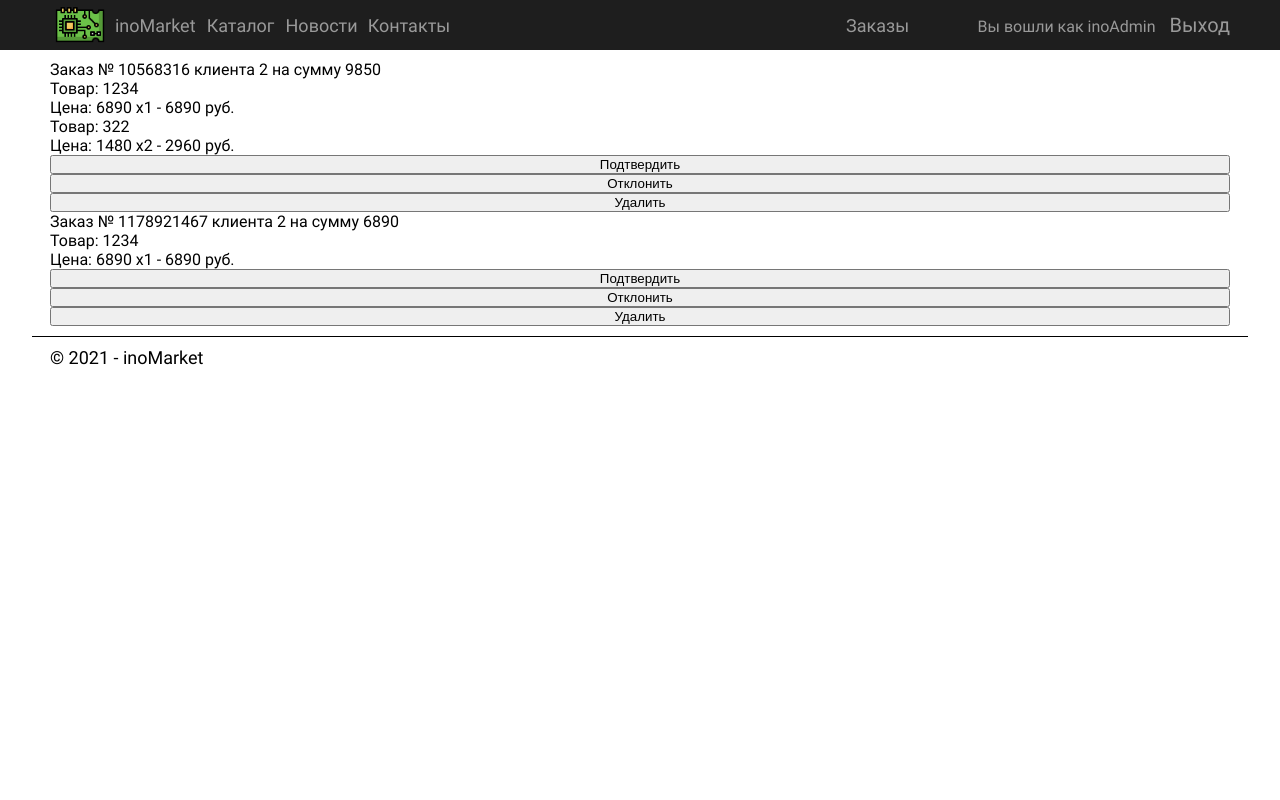
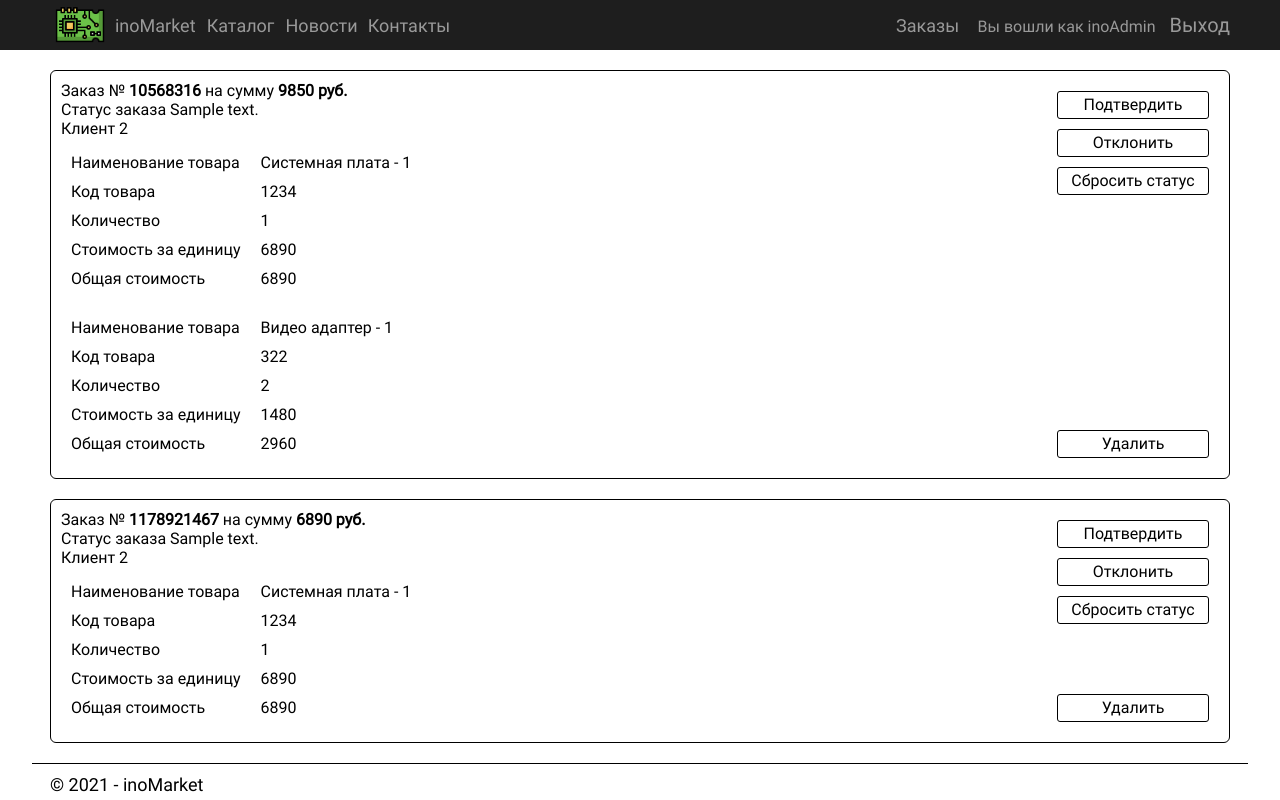
Before and after one commit to inoplanetyanya/CurseWorkDjango, a Django app: page /manager-orders in a window 1280 px wide. Run offline with Django 3.2, Linux system fonts and the light colour scheme; a user stored in the database is signed in; data comes from the database, SQL or seed files in the repository; tables that the repository leaves empty hold one stand-in row (values such as "Sample post"); some libraries are stand-ins or nearby versions.

Commit message:
restyles

```diff
--- a/app/static/app/content/manager-orders-styles.css
+++ b/app/static/app/content/manager-orders-styles.css
@@ -5,3 +5,61 @@
   margin: 10px 50px;
   color: #000000;
 }
+
+.manager-orders-container .order-container {
+  display: flex;
+  flex-direction: row;
+  flex-wrap: nowrap;
+  justify-content: space-between;
+  border: 1px solid #000000;
+  border-radius: 6px;
+  margin: 10px 0;
+}
+
+.manager-orders-container .order-container .order-info {
+  margin: 10px;
+}
+
+.order-details {
+  display: flex;
+  flex-direction: row;
+  flex-wrap: nowrap;
+}
+
+.manager-orders-container .left-part,.right-part {
+  display: flex;
+  flex-direction: column;
+  flex-wrap: nowrap;
+  margin: 10px;
+}
+
+.manager-orders-container .left-part p,.right-part p {
+  margin: 5px 0;
+}
+
+.status-buttons {
+  display: flex;
+  flex-direction: column;
+  flex-wrap: nowrap;
+  align-items: center;
+  justify-content: space-between;
+  color: #000000;
+  margin: 10px;
+}
+
+.status-change-button {
+  display: block;
+  text-decoration: none;
+  color: #000000;
+  border: 1px solid #000000;
+  border-radius: 3px;
+  width: 150px;
+  line-height: 26px;
+  margin: 10px;
+  text-align: center;
+}
+
+.status-change-button:hover {
+  text-decoration: none;
+  cursor: pointer;
+}
--- a/app/templates/app/layout.html
+++ b/app/templates/app/layout.html
@@ -44,19 +44,19 @@
           </div>
           <div class="header-right">
             {% if user.is_authenticated and not user.is_staff %}
-            <div class="header-link-container manager-orders-container">
+            <div class="header-link-container manager-orders-link-container">
               <a class="header-link" href="{% url 'client-cart' %}">Корзина</a>
             </div>
             {% endif %} {% if user.is_authenticated and not user.is_staff %}
-            <div class="header-link-container manager-orders-container">
+            <div class="header-link-container manager-orders-link-container">
               <a class="header-link" href="{% url 'client-orders' %}">Заказы</a>
             </div>
             {% endif %} {% if user.is_staff %}
-            <div class="header-link-container manager-orders-container">
+            <div class="header-link-container manager-orders-link-container">
               <a class="header-link" href="{% url 'manager-orders' %}">Заказы</a>
             </div>
             {% endif %} {% if not user.is_authenticated %}
-            <div class="header-link-container registration-container">
+            <div class="header-link-container registration-link-container">
               <a class="header-link" href="{% url 'registration' %}">Регистрация</a>
             </div>
             {% endif %}
--- a/app/templates/app/manager-orders.html
+++ b/app/templates/app/manager-orders.html
@@ -3,14 +3,44 @@
   <!-- TODO Resyle -->
 
   {% if user.is_staff %} {% for sum in sums%}
-  <p>Заказ № {{sum.orderID}} клиента {{sum.clientID}} на сумму {{sum.totalSum}}</p>
-  {% for order in orders %} {% if sum.orderID == order.orderID %}
-  <p>Товар: {{order.pductName}} {{order.productID}}</p>
-  <p>Цена: {{order.priceForProduct}} x{{order.countOfProduct}} - {{order.sumForCount}} руб.</p>
-  {% endif %} {% endfor %}
-  <button>Подтвердить</button>
-  <button>Отклонить</button>
-  <button>Удалить</button>
+  <div class="order-container">
+    <div class="order-info">
+    <p class="order-title">Заказ № <strong>{{sum.orderID}}</strong> на сумму <strong>{{sum.totalSum}} руб.</strong></p>
+    <p>Статус заказа <span style="color: #{{sum.statusColor}};">{{sum.orderStatus}}</p>
+      <p class="order-client">Клиент {{sum.clientID}}</p>
+      {% for order in orders %} {% if sum.orderID == order.orderID %}
+        <div class="order-details">
+          <div class="left-part">
+            <p>Наименование товара</p>
+            <p>Код товара</p>
+            <p>Количество</p>
+            <p>Стоимость за единицу</p>
+            <p>Общая стоимость</p>
+          </div>
+          <div class="right-part">
+            <p>{{order.productName}}</p>
+            <p>{{order.productID}}</p>
+            <p>{{order.countOfProduct}}</p>
+            <p>{{order.priceForProduct}}</p>
+            <p>{{order.sumForCount}}</p>
+          </div>
+        </div>
+        {% endif %} {% endfor %}
+      </div>
+      <div class="status-buttons">
+
+        <div class="status-section-first">
+          <a class="status-change-button status-change-approve" href="{% url 'approveOrder' parametr=sum.orderID %}"><div>Подтвердить</div></a>
+          <a class="status-change-button status-change-reject" href="{% url 'rejectOrder' parametr=sum.orderID %}"><div>Отклонить</div></a>
+          <a class="status-change-button status-change-reset" href="{% url 'resetOrder' parametr=sum.orderID %}"><div>Сбросить статус</div></a>
+        </div>
+
+        <div class="status-section-second">
+          <a class="status-change-button status-change-delete" href="{% url 'deleteOrder' parametr=sum.orderID %}"><div>Удалить</div></a>
+        </div>
+
+      </div>
+  </div>
   {% endfor %}
 </div>
 {% endif %} {% endblock %}
```
Also changed, not shown: app/templates/app/client-orders.html (+4 -7 lines).
